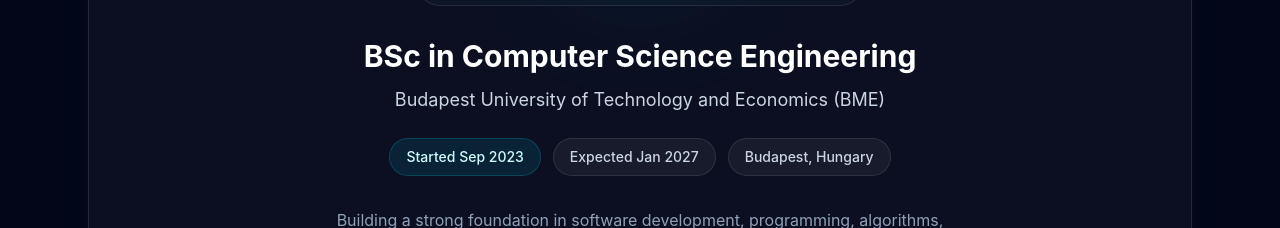
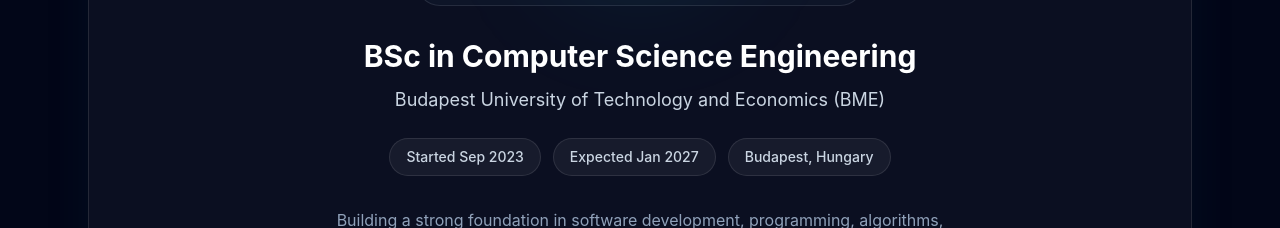
Before and after one commit to Ahmadassi04/Ahmadassi04.github.io, a React (Vite) app: page / in a window 1280 px wide. Shown: the part 1600-1828 px from the top of the page. Built offline with nearby package versions, Linux system fonts and the light colour scheme.

Commit message:
Fix Selected Button

```diff
--- a/src/App.jsx
+++ b/src/App.jsx
@@ -435,7 +435,7 @@
             </p>
 
             <div className="mt-6 flex flex-wrap justify-center gap-3">
-              <span className="rounded-full border border-cyan-400/20 bg-cyan-400/10 px-4 py-2 text-sm font-medium text-cyan-100">
+              <span className="rounded-full border border-white/10 bg-white/5 px-4 py-2 text-sm font-medium text-slate-300">
                 Started Sep 2023
               </span>
               <span className="rounded-full border border-white/10 bg-white/5 px-4 py-2 text-sm font-medium text-slate-300">
```
